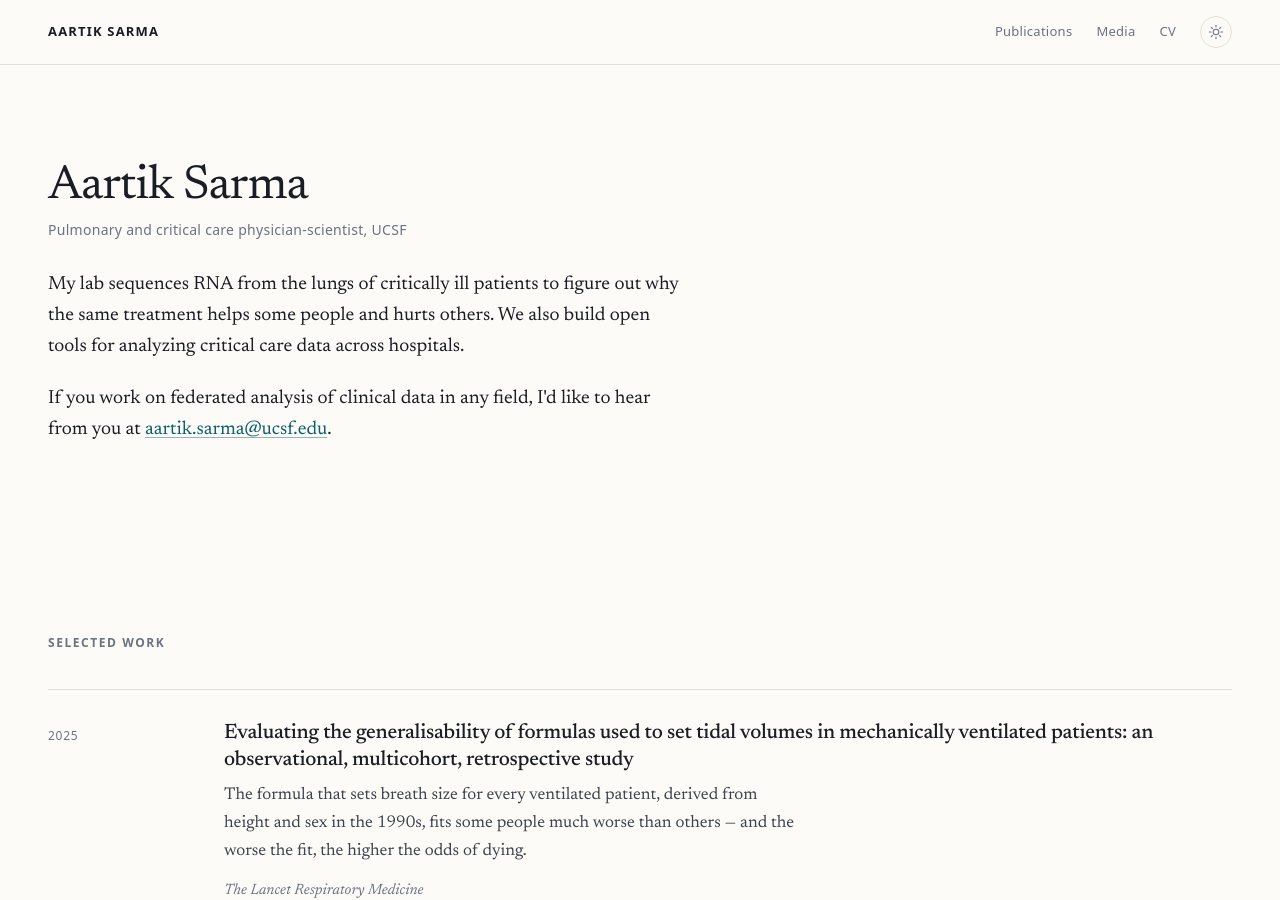
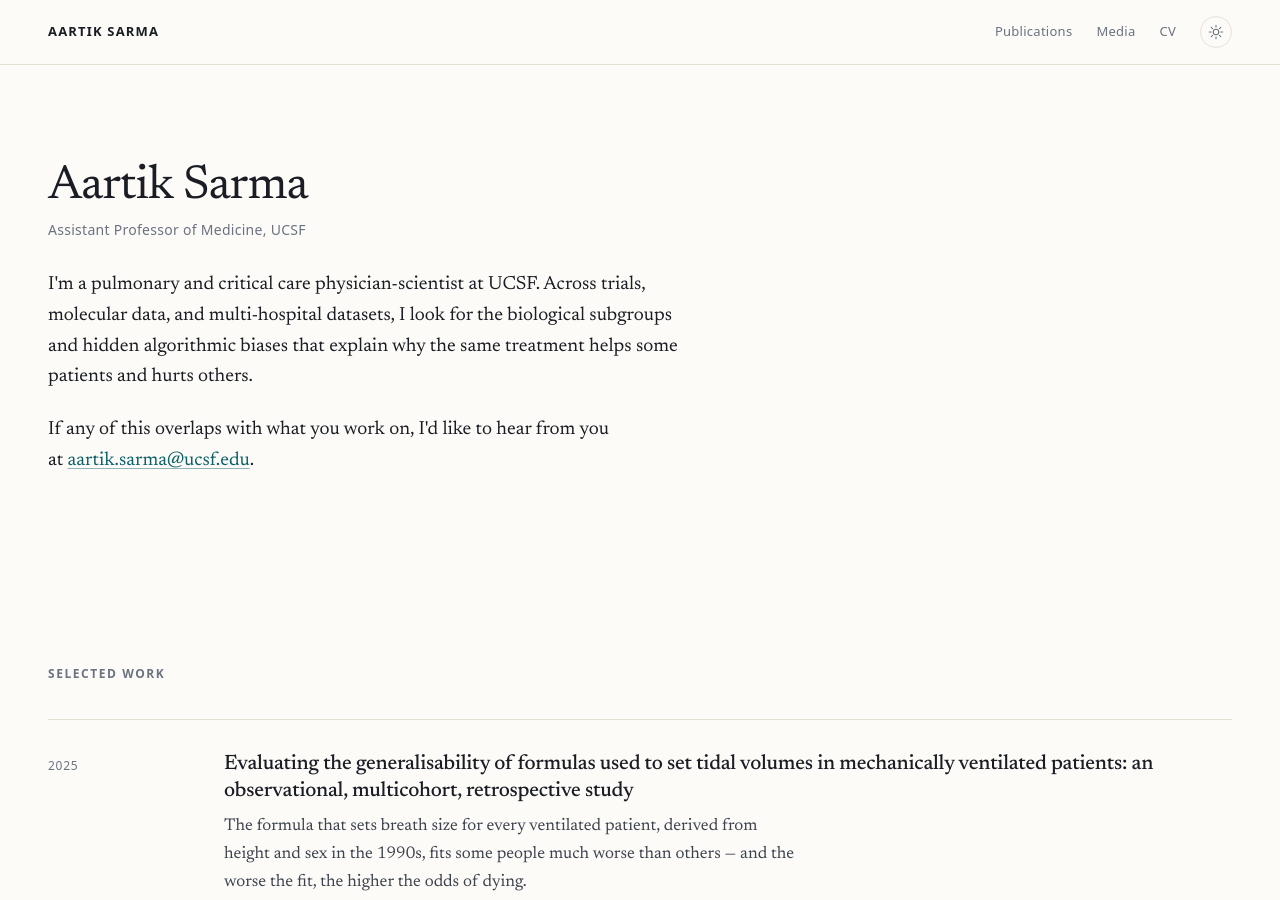
Before and after one commit to AartikSarma/aartiksarma.github.io, a Jekyll site: the page built from index.html, in a window 1280 px wide and 900 px high. Built offline with Jekyll 4.4.1, drawn with Linux system fonts in a browser that asks for light colours.

Commit message:
Rewrite bio around subgroups and algorithmic bias
Replace the RNA-sequencing claim (that's the Langelier lab) with a
truer two-sentence description of the work: molecular subgroups and
hidden biases across trials and multi-hospital data. Broaden the
outreach line so it isn't limited to federated data collaborators.
Move the formal title into the subtitle so the bio doesn't echo it.

Co-Authored-By: Claude Opus 4.7 (1M context) <noreply@anthropic.com>

```diff
--- a/index.html
+++ b/index.html
@@ -11,17 +11,18 @@ description: >-
     <div class="note__inner">
 
       <h1 class="note__title">Aartik Sarma</h1>
-      <p class="note__meta">Pulmonary and critical care physician-scientist, UCSF</p>
+      <p class="note__meta">Assistant Professor of Medicine, UCSF</p>
 
       <p>
-        My lab sequences RNA from the lungs of critically ill patients to figure
-        out why the same treatment helps some people and hurts others. We also
-        build open tools for analyzing critical care data across hospitals.
+        I'm a pulmonary and critical care physician-scientist at UCSF. Across
+        trials, molecular data, and multi-hospital datasets, I look for the
+        biological subgroups and hidden algorithmic biases that explain why the
+        same treatment helps some patients and hurts others.
       </p>
 
       <p>
-        If you work on federated analysis of clinical data in any field, I'd
-        like to hear from you at
+        If any of this overlaps with what you work on, I'd like to hear from
+        you at
         <a href="mailto:{{ site.author.email }}">{{ site.author.email }}</a>.
       </p>
 
```
